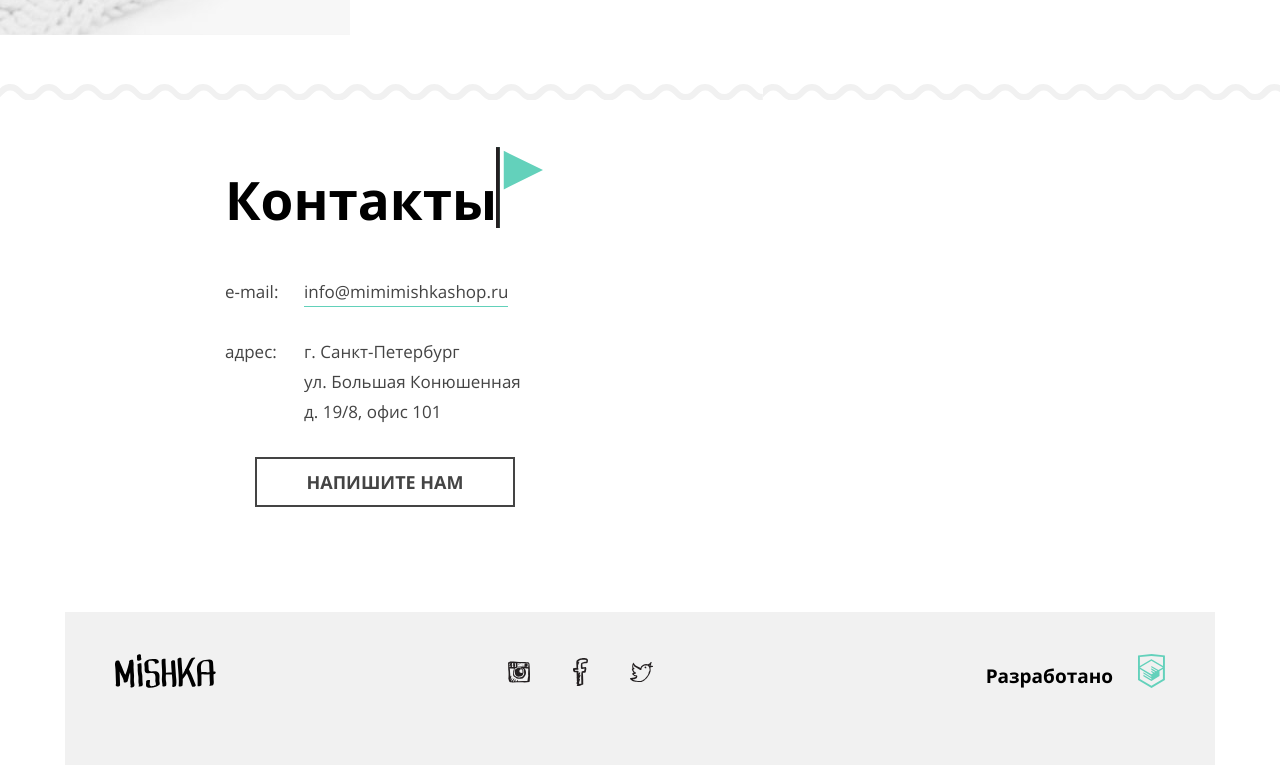
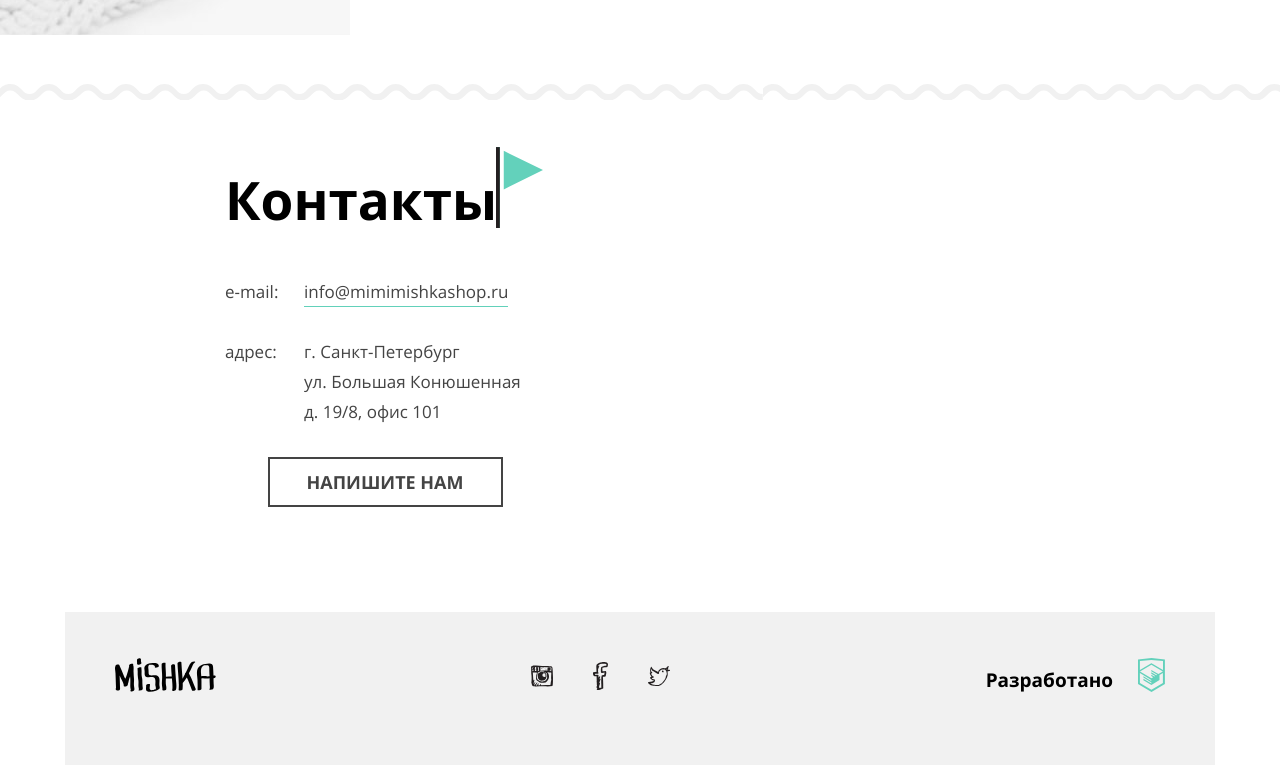
Before and after one commit to masha8709/1447971-mishka-22, a website: page source/index.html in a window 1280 px wide. Shown: the part 2578-3343 px from the top of the page. Drawn offline with nearby package versions, Linux system fonts and the light colour scheme; files that its build step writes are made by us from their sources.

Commit message:
Пиксель перфект футера

```diff
--- a/source/sass/blocks/contacts.scss
+++ b/source/sass/blocks/contacts.scss
@@ -67,6 +67,10 @@
     width: 320px;
     grid-template-columns: 79px 1fr;
   }
+
+  .contacts__write-us {
+    width: 235px;
+  }
 }
 
 @media (min-width: $desktop-width) {
--- a/source/sass/blocks/footer.scss
+++ b/source/sass/blocks/footer.scss
@@ -39,7 +39,7 @@
 
 @media (min-width: $tablet-width) {
   .footer {
-    padding-top: 42px;
+    padding-top: 46px;
     padding-bottom: 58px;
     min-height: 153px;
   }
@@ -54,7 +54,8 @@
   }
 
   .footer__social-list {
-    margin: 0;
+    margin: 0 0 0 40px;
+    width: 179px;
 
     &::after {
       border-bottom: none;
```
